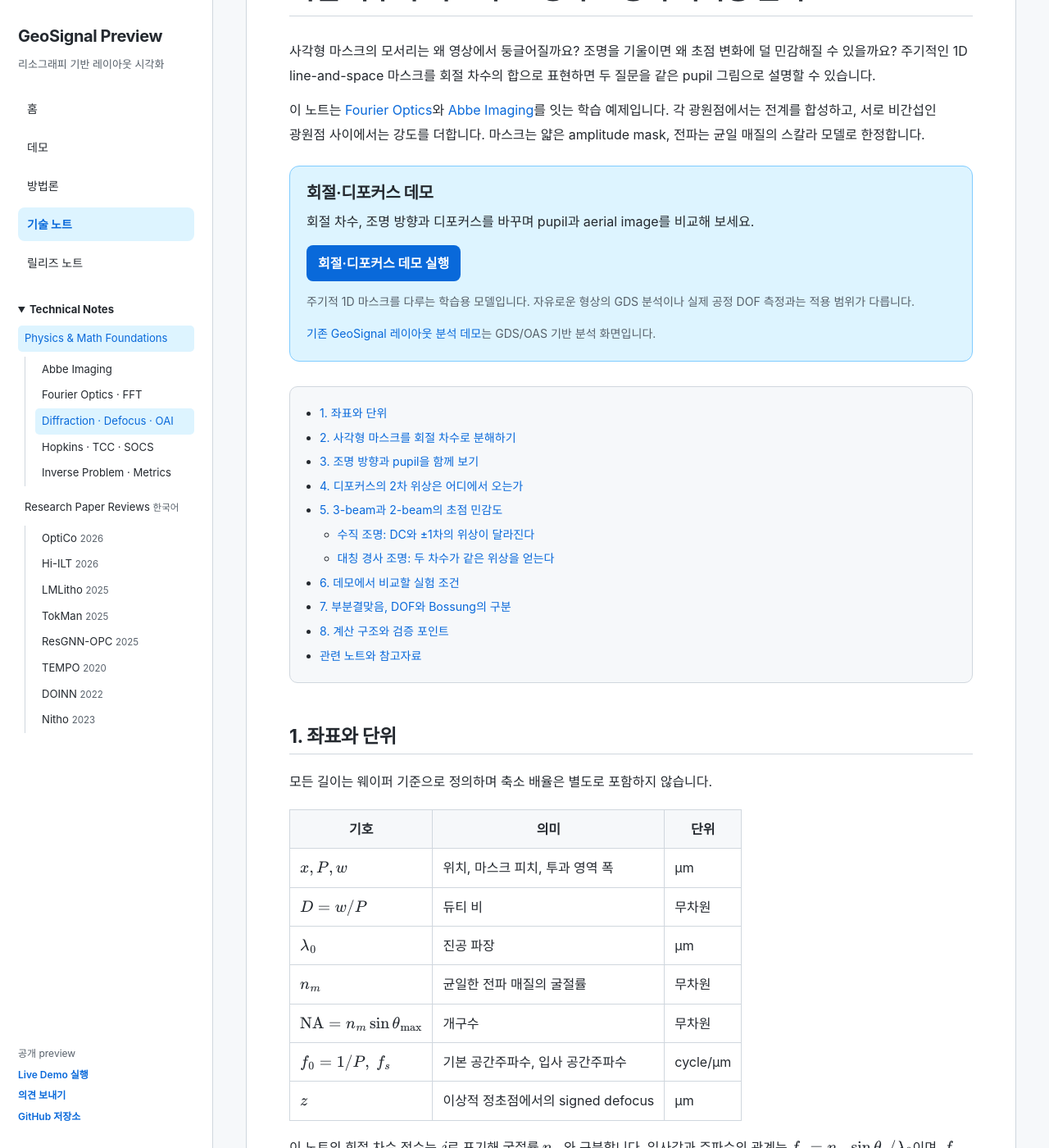
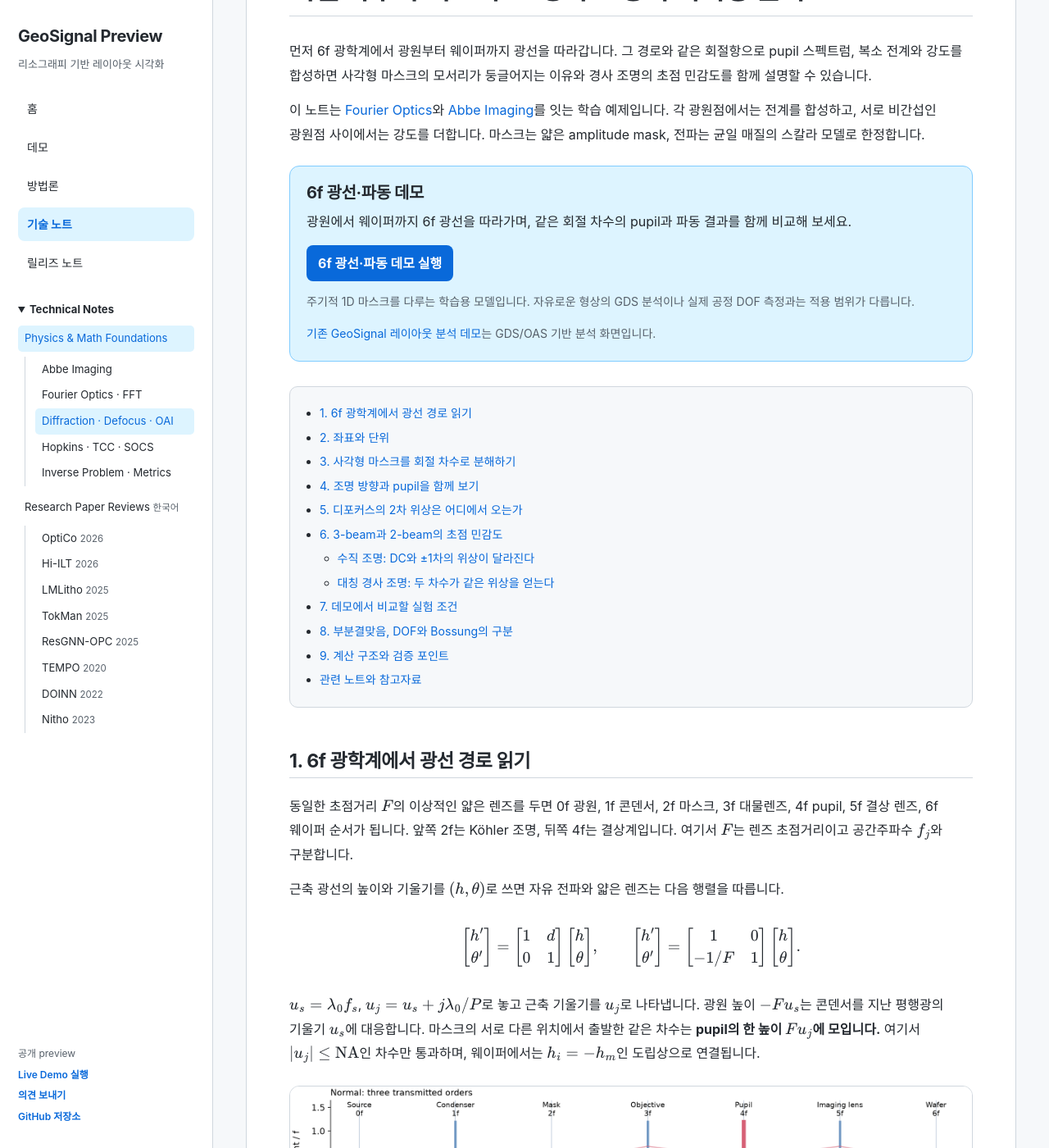
Before and after one commit to SJsDad/GeoSignal-preview, a Jekyll site: the page built from docs/notes/diffraction-defocus_ko.md, in a window 1280 px wide and 1400 px high, scrolled down 202 px. Shown: the whole window at 82% size. Built offline with Jekyll 4.4.1, drawn with Linux system fonts in a browser that asks for light colours; some of the changed text lies outside the part shown.

Commit message:
docs: connect 6f ray paths with interactive wave imaging

```diff
--- a/docs/_includes/diffraction-demo-cta.html
+++ b/docs/_includes/diffraction-demo-cta.html
@@ -1,8 +1,8 @@
 <section class="live-demo-callout" id="interactive-demo" aria-label="{% if page.lang == 'ko' %}회절·디포커스 데모{% else %}Diffraction and defocus demo{% endif %}">
-  <h2>{% if page.lang == 'ko' %}회절·디포커스 데모{% else %}Diffraction and defocus demo{% endif %}</h2>
+  <h2>{% if page.lang == 'ko' %}6f 광선·파동 데모{% else %}6f ray and wave demo{% endif %}</h2>
   {% if site.diffraction_demo_url and site.diffraction_demo_url != '' %}
-  <p>{% if page.lang == 'ko' %}회절 차수, 조명 방향과 디포커스를 바꾸며 pupil과 aerial image를 비교해 보세요.{% else %}Compare the pupil and aerial image while changing diffraction orders, illumination and defocus.{% endif %}</p>
-  <a class="live-demo-button" href="{{ site.diffraction_demo_url | escape }}" target="_blank" rel="noopener noreferrer">{% if page.lang == 'ko' %}회절·디포커스 데모 실행{% else %}Open diffraction and defocus demo{% endif %}</a>
+  <p>{% if page.lang == 'ko' %}광원에서 웨이퍼까지 6f 광선을 따라가며, 같은 회절 차수의 pupil과 파동 결과를 함께 비교해 보세요.{% else %}Follow the 6f rays from source to wafer and compare the pupil and wave results of the same diffraction orders.{% endif %}</p>
+  <a class="live-demo-button" href="{{ site.diffraction_demo_url | escape }}" target="_blank" rel="noopener noreferrer">{% if page.lang == 'ko' %}6f 광선·파동 데모 실행{% else %}Open 6f ray and wave demo{% endif %}</a>
   <p class="live-demo-note">{% if page.lang == 'ko' %}주기적 1D 마스크를 다루는 학습용 모델입니다. 자유로운 형상의 GDS 분석이나 실제 공정 DOF 측정과는 적용 범위가 다릅니다.{% else %}An educational model of periodic 1D masks. Its scope differs from arbitrary-layout analysis and measured process DOF.{% endif %}</p>
   {% else %}
   <p>{% if page.lang == 'ko' %}전용 인터랙티브 데모는 준비 중입니다. 아래 비교 그림과 실험 조건으로 회절 차수와 디포커스의 관계를 먼저 살펴볼 수 있습니다.{% else %}The dedicated interactive demo is in preparation. The comparison figures and conditions below explain the diffraction and defocus behavior.{% endif %}</p>
--- a/docs/notes/diffraction-defocus_ko.md
+++ b/docs/notes/diffraction-defocus_ko.md
@@ -11,7 +11,7 @@
 
 # 회절 차수와 디포커스: 경사 조명의 이미징 원리
 
-사각형 마스크의 모서리는 왜 영상에서 둥글어질까요? 조명을 기울이면 왜 초점 변화에 덜 민감해질 수 있을까요? 주기적인 1D line-and-space 마스크를 회절 차수의 합으로 표현하면 두 질문을 같은 pupil 그림으로 설명할 수 있습니다.
+먼저 6f 광학계에서 광원부터 웨이퍼까지 광선을 따라갑니다. 그 경로와 같은 회절항으로 pupil 스펙트럼, 복소 전계와 강도를 합성하면 사각형 마스크의 모서리가 둥글어지는 이유와 경사 조명의 초점 민감도를 함께 설명할 수 있습니다.
 
 이 노트는 [Fourier Optics]({{ '/ko/notes/fourier-optics/' | relative_url }})와 [Abbe Imaging]({{ '/ko/notes/abbe-imaging/' | relative_url }})를 잇는 학습 예제입니다. 각 광원점에서는 전계를 합성하고, 서로 비간섭인 광원점 사이에서는 강도를 더합니다. 마스크는 얇은 amplitude mask, 전파는 균일 매질의 스칼라 모델로 한정합니다.
 
@@ -20,7 +20,31 @@
 * 목차
 {:toc}
 
-## 1. 좌표와 단위
+## 1. 6f 광학계에서 광선 경로 읽기
+
+동일한 초점거리 $$F$$의 이상적인 얇은 렌즈를 두면 0f 광원, 1f 콘덴서, 2f 마스크, 3f 대물렌즈, 4f pupil, 5f 결상 렌즈, 6f 웨이퍼 순서가 됩니다. 앞쪽 2f는 Köhler 조명, 뒤쪽 4f는 결상계입니다. 여기서 $$F$$는 렌즈 초점거리이고 공간주파수 $$f_j$$와 구분합니다.
+
+근축 광선의 높이와 기울기를 $$(h,\theta)$$로 쓰면 자유 전파와 얇은 렌즈는 다음 행렬을 따릅니다.
+
+$$
+\begin{bmatrix}h'\\\theta'\end{bmatrix}
+=\begin{bmatrix}1&d\\0&1\end{bmatrix}
+\begin{bmatrix}h\\\theta\end{bmatrix},\qquad
+\begin{bmatrix}h'\\\theta'\end{bmatrix}
+=\begin{bmatrix}1&0\\-1/F&1\end{bmatrix}
+\begin{bmatrix}h\\\theta\end{bmatrix}.
+$$
+
+$$u_s=\lambda_0f_s$$, $$u_j=u_s+j\lambda_0/P$$로 놓고 근축 기울기를 $$u_j$$로 나타냅니다. 광원 높이 $$-Fu_s$$는 콘덴서를 지난 평행광의 기울기 $$u_s$$에 대응합니다. 마스크의 서로 다른 위치에서 출발한 같은 차수는 **pupil의 한 높이 $$Fu_j$$에 모입니다.** 여기서 $$\lvert u_j\rvert\le\mathrm{NA}$$인 차수만 통과하며, 웨이퍼에서는 $$h_i=-h_m$$인 도립상으로 연결됩니다.
+
+<figure class="study-figure">
+  <a class="figure-zoom" href="{{ '/assets/notes/diffraction-defocus/ray-6f.png' | relative_url }}"><img src="{{ '/assets/notes/diffraction-defocus/ray-6f.png' | relative_url }}" alt="Source부터 Condenser, Mask, Objective, Pupil, Imaging lens, Wafer까지 이어지는 6f 광선도. 경사 조명에서 −1차는 pupil에 막혀 이후 진행하지 않는다." loading="lazy"></a>
+  <figcaption>그림 1. 수직 3-beam과 대칭 경사 2-beam의 6f 광선 경로. 금색은 0차, 빨강은 +1차, 초록은 −1차입니다. λ₀=248 nm, P=620 nm, D=0.5, NA=0.50이며 파동 예제와 같은 통과 조건을 사용합니다.</figcaption>
+</figure>
+
+광선도의 세로 높이가 웨이퍼 파동 그래프의 가로 좌표입니다. 정초점에서 벗어나면 근축 광선은 $$h_i(z)=-h_m-zu_j$$로 진행합니다. 데모는 작은 초점면 이동을 보기 위해 이 이동만 2000배로 확대 표시하며, 파동 위상에는 실제 µm 단위를 적용합니다. 광선도는 근축 모델이고 파동의 angular-spectrum 선택은 별도의 스칼라 전파 모델입니다.
+
+## 2. 좌표와 단위
 
 모든 길이는 웨이퍼 기준으로 정의하며 축소 배율은 별도로 포함하지 않습니다.
 
@@ -54,26 +78,26 @@
 
 <figure class="study-figure">
   <a class="figure-zoom" href="{{ '/assets/notes/diffraction-defocus/fourier-orders.png' | relative_url }}"><img src="{{ '/assets/notes/diffraction-defocus/fourier-orders.png' | relative_url }}" alt="듀티 비 0.5와 0.3의 부호 있는 푸리에 계수 비교. 듀티 비 0.5에서는 0차를 제외한 짝수항이 사라지고 일부 홀수항은 음수이다." loading="lazy"></a>
-  <figcaption>그림 1. 막대의 부호는 복소 진폭의 위상과 연결됩니다. 음수인 계수를 절댓값으로 바꾼 뒤 전계를 합성하면 다른 영상이 됩니다.</figcaption>
+  <figcaption>그림 2. 막대의 부호는 복소 진폭의 위상과 연결됩니다. 음수인 계수를 절댓값으로 바꾼 뒤 전계를 합성하면 다른 영상이 됩니다.</figcaption>
 </figure>
 
 유한한 차수로 불연속 마스크를 복원하면 모서리 주변에 Gibbs 진동이 남을 수 있습니다. 고차항 추가는 정확한 사각형으로 단조롭게 수렴하는 강도 곡선을 보장하지 않습니다.
 
-## 3. 조명 방향과 pupil을 함께 보기
+## 4. 조명 방향과 pupil을 함께 보기
 
 입사 carrier를 포함한 각 차수의 pupil 주파수를 다음 부호 규약으로 정의합니다.
 
 $$
 f_j=f_s+\frac{j}{P},\qquad
 A_j(z)=c_j\,\mathbf 1_{|f_j|\le f_c}\,e^{i\phi(f_j,z)},\qquad
-I(x,z)=\left|\sum_j A_j(z)e^{i2\pi jx/P}\right|^2.
+I(x_i,z)=\left|\sum_j A_j(z)e^{-i2\pi jx_i/P}\right|^2.
 $$
 
-전계에 공통으로 곱해지는 $$e^{i2\pi f_sx}$$는 강도를 바꾸지 않으므로 마지막 식에서 생략했습니다. GeoSignal의 기존 shifted-pupil API는 $$j/P-s_x$$ 규약을 쓰므로 이 노트의 조명과 비교할 때 $$s_x=-f_s$$로 대응합니다. 부호 규약을 바꿀 때는 비대칭 조명과 정초점 밖의 영상도 함께 검증해야 합니다.
+$$x_i$$는 실제 웨이퍼 좌표이며, 동일 초점거리의 4f 결상에서 마스크 대응 좌표 $$x$$와 $$x_i=-x$$ 관계이므로 지수에 음수가 들어갑니다. 공통 carrier $$e^{-i2\pi f_sx_i}$$는 강도를 바꾸지 않아 마지막 식에서 생략했습니다. GeoSignal의 기존 shifted-pupil API는 $$j/P-s_x$$ 규약을 쓰므로 조명은 $$s_x=-f_s$$로 대응하며, API의 object-conjugate 결과와 비교할 때는 도립상 좌표도 맞춥니다. 비대칭 조명과 정초점 밖의 영상이 이 부호 검증에 중요합니다.
 
 <figure class="study-figure">
   <a class="figure-zoom" href="{{ '/assets/notes/diffraction-defocus/pupil-comparison.png' | relative_url }}"><img src="{{ '/assets/notes/diffraction-defocus/pupil-comparison.png' | relative_url }}" alt="동일한 pupil에서 수직 조명은 −1·0·+1차를, 대칭 경사 조명은 0·+1차만 통과시키는 비교. pupil 좌표는 파장 곱하기 공간주파수이다." loading="lazy"></a>
-  <figcaption>그림 2. λ₀=248 nm, P=620 nm, D=0.5, NA=0.50, 공기 매질. 경사 조명의 0·+1차는 u=−0.20,+0.20에 대칭으로 위치합니다. 막대 높이는 |cⱼ|이고 회색은 차단된 차수입니다.</figcaption>
+  <figcaption>그림 3. λ₀=248 nm, P=620 nm, D=0.5, NA=0.50, 공기 매질. 경사 조명의 0·+1차는 u=−0.20,+0.20에 대칭으로 위치합니다. 막대 높이는 |cⱼ|이고 회색은 차단된 차수입니다.</figcaption>
 </figure>
 
 최대 차수를 $$N$$으로 정했다면 합은 $$-N\le j\le N$$으로 제한됩니다. 실제 pupil에 들어오는 정수 구간은 다음과 같으므로, 임의의 ±5차 고정이 모든 설정에 충분하지는 않습니다.
@@ -145,10 +169,10 @@
 
 <figure class="study-figure">
   <a class="figure-zoom" href="{{ '/assets/notes/diffraction-defocus/through-focus.png' | relative_url }}"><img src="{{ '/assets/notes/diffraction-defocus/through-focus.png' | relative_url }}" alt="수직 3-beam과 대칭 경사 2-beam의 근축 through-focus 강도 비교. 수직 조명은 초점에 따라 프로파일이 변하고 이상적인 2-beam은 같은 프로파일을 유지한다." loading="lazy"></a>
-  <figcaption>그림 3. 그림 2와 같은 조건의 근축 계산. 위치는 x/P, 디포커스는 실제 µm입니다. 두 맵은 동일한 raw-intensity 색 범위를 사용하고 행별 peak normalization을 하지 않았습니다. 이 그림은 CD/Bossung 곡선이나 측정된 공정 DOF가 아닙니다.</figcaption>
+  <figcaption>그림 4. 그림 3과 같은 조건의 근축 계산. 위치는 x/P, 디포커스는 실제 µm입니다. 두 맵은 동일한 raw-intensity 색 범위를 사용하고 행별 peak normalization을 하지 않았습니다. 이 그림은 CD/Bossung 곡선이나 측정된 공정 DOF가 아닙니다.</figcaption>
 </figure>
 
-## 6. 데모에서 비교할 실험 조건
+## 7. 데모에서 비교할 실험 조건
 
 아래 $$u_s=\lambda_0f_s$$, $$u_0=\lambda_0/P$$는 무차원 값입니다. 파장이 248 nm일 때 $$u_0=0.40$$은 피치 620 nm에 해당합니다.
 
@@ -174,13 +198,13 @@
 
 전체 한 주기를 샘플링해 contrast를 계산하고, raw intensity를 유지해야 합니다. 각 초점 행을 따로 정규화하면 밝기·dose·threshold 관계를 바꿀 수 있습니다. threshold 기반 contour도 resist 반응이나 웨이퍼 계측을 대체하지 않습니다.
 
-## 8. 계산 구조와 검증 포인트
+## 9. 계산 구조와 검증 포인트
 
 푸리에 계수, 차수 주파수, aperture와 공간 위상 행렬은 동일한 마스크·광학 조건에서 재사용할 수 있습니다. 현재 초점만 바뀌면 1D 영상과 맵 위의 현재 위치만 갱신하면 되고, 전체 focus sweep을 다시 계산할 이유는 없습니다. pupil에 실제로 들어오는 차수가 빠졌는지, 강도 샘플링이 차수 간 차 주파수까지 표현하는지도 확인합니다.
 
 검증 기준으로는 D=0.5의 짝수항 소멸, 0차만 남을 때 $$I=D^2$$, 대칭 2-beam의 초점 불변성, 단일 초점과 sweep의 같은 행 일치, 비대칭 조명의 source 부호를 사용할 수 있습니다. 계산 시간과 웹 응답 시간은 구분해야 하며, 고정된 1 ms나 60 fps를 모델의 성질로 보장할 수는 없습니다.
 
-현재 페이지의 그림은 재현 가능한 NumPy 계산으로 생성한 정적 예제입니다. 인터랙티브 화면은 [페이지 위쪽의 실행 버튼](#interactive-demo)에서 열 수 있습니다. 데모 기본값은 스칼라 angular-spectrum 위상이며, 이 노트의 정적 그림과 비교하려면 **근축 근사 · 2차 위상**을 선택하세요. 파장·피치는 nm, 디포커스는 µm로 입력하고 조명 위치는 무차원 $$u_s=\lambda_0f_s$$로 조절합니다.
+현재 페이지의 그림은 재현 가능한 NumPy 계산으로 생성한 정적 예제입니다. 인터랙티브 화면은 [페이지 위쪽의 실행 버튼](#interactive-demo)에서 열 수 있습니다. 기본 화면은 0·±1차의 6f 광선도와 근축 파동 결과이며, 고차항과 angular-spectrum 위상은 확장 설정에서 선택합니다. 슬라이더는 서버 왕복 없이 브라우저에서 계산·그리기를 수행하고, 펼친 through-focus 맵은 별도 Worker에서 계산합니다. 파장·피치는 nm, 디포커스는 µm이며 조명 위치는 무차원 입사 공간주파수로 조절합니다.
 
 ## 관련 노트와 참고자료
 
```
Also changed, not shown: other parts of docs/notes/diffraction-defocus_ko.md (+5 -5 lines), docs/notes/diffraction-defocus.md (+8 -1 lines), scripts/build_diffraction_figures.py (+39 -0 lines), docs/assets/notes/diffraction-defocus/ray-6f.png (added).
